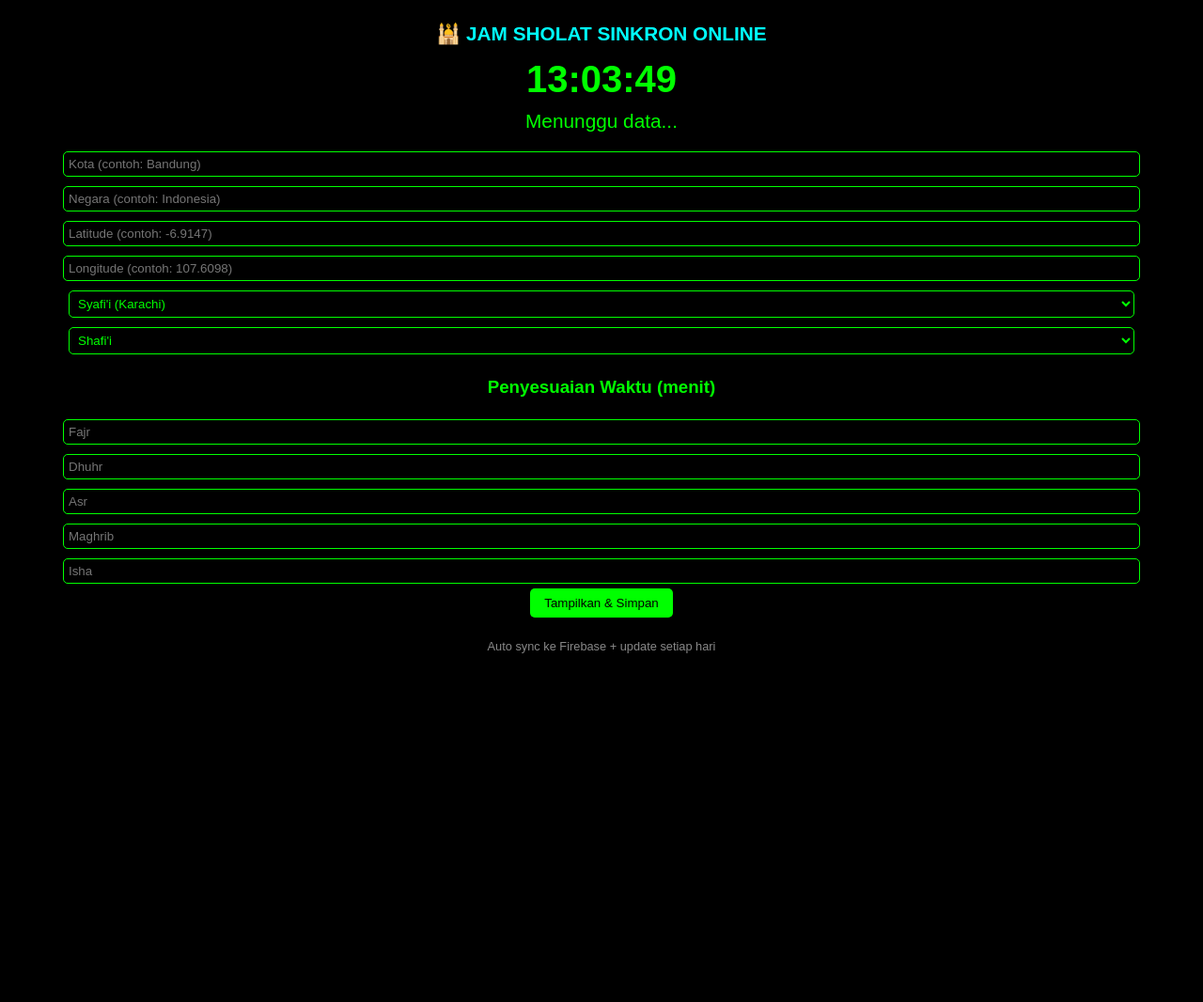
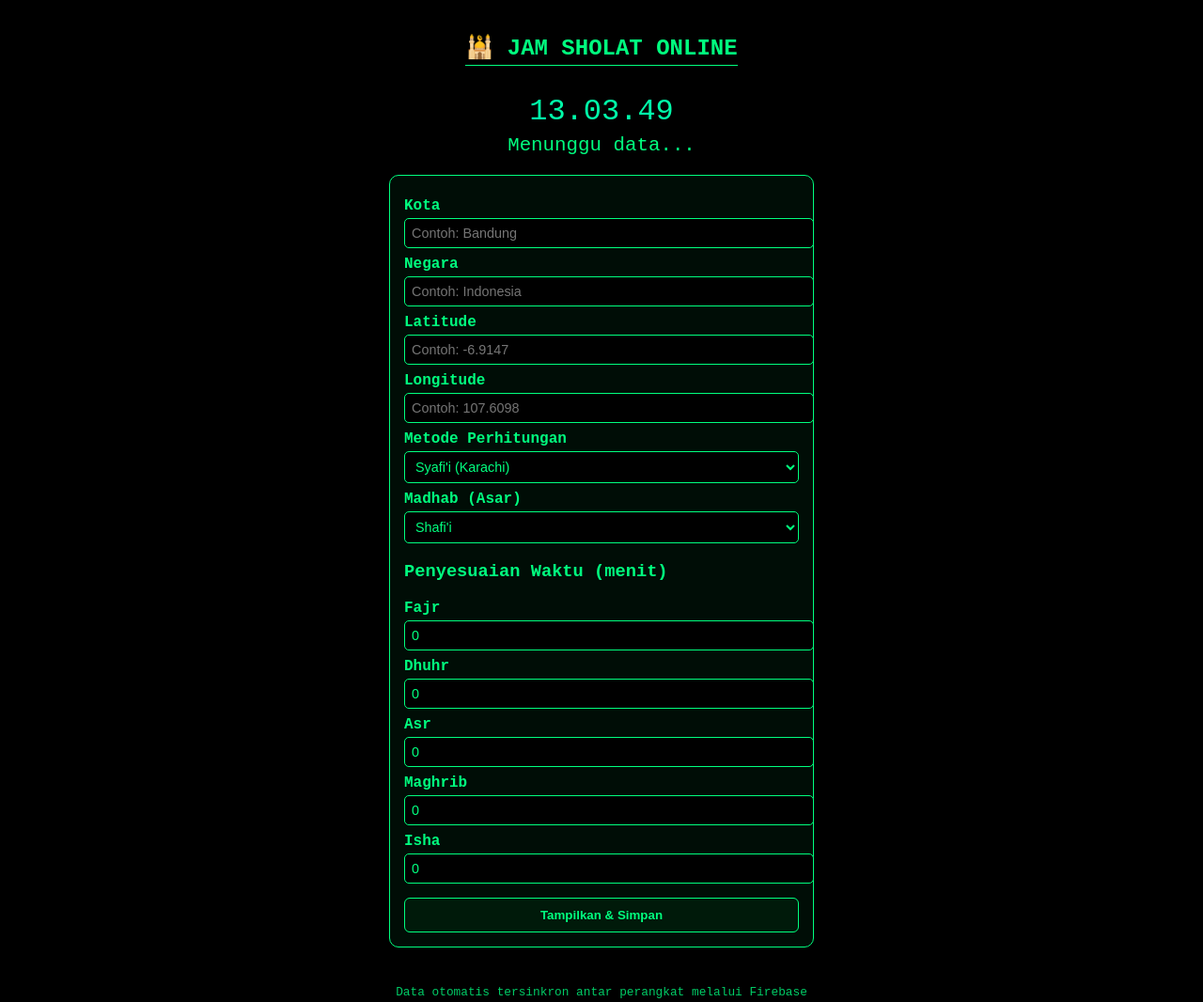
Before and after one commit to bengkelberkah/jam-sholat, a plain HTML site: page index.html in a window 1280 px wide. Shown: the whole page at 94% size. Before the commit the page ends 800 px from the top, so only its background shows below. Drawn offline with Linux system fonts and the light colour scheme; no server answers.

Commit message:
Update index.html
Signed-off-by: bengkelberkah <70417071+bengkelberkah@users.noreply.github.com>

```diff
--- a/index.html
+++ b/index.html
@@ -6,70 +6,146 @@
 <title>Jam Sholat Sinkron Firebase</title>
 <style>
 body {
-  font-family: 'Arial', sans-serif;
+  font-family: "Courier New", monospace;
   background: #000;
-  color: #0f0;
+  color: #00ff7f;
+  margin: 0;
+  padding: 20px;
   text-align: center;
-  margin: 0;
+}
+h1 {
+  color: #00ff7f;
+  font-size: 1.5em;
+  border-bottom: 1px solid #00ff7f;
+  display: inline-block;
+  padding-bottom: 4px;
+  margin-bottom: 20px;
+}
+#clock {
+  font-size: 2em;
+  margin-top: 10px;
+  color: #00ffaa;
+}
+#timeleft {
+  font-size: 1.3em;
+  margin-top: 6px;
+  color: #00ff7f;
+}
+#nextPrayer {
+  font-size: 1em;
+  color: #80ffb3;
+  margin-bottom: 20px;
+}
+.card {
+  border: 1px solid #00ff7f;
+  border-radius: 10px;
+  padding: 15px;
+  background: rgba(0, 255, 127, 0.05);
+  max-width: 420px;
+  margin: 10px auto;
+  text-align: left;
+}
+label {
+  font-weight: bold;
+  color: #00ff7f;
+  display: block;
+  margin-top: 8px;
+}
+input, select {
+  width: 100%;
+  padding: 7px;
+  margin-top: 4px;
+  border: 1px solid #00ff7f;
+  border-radius: 5px;
+  background: #000;
+  color: #00ff7f;
+  font-size: 0.9em;
+}
+button {
+  width: 100%;
+  margin-top: 15px;
   padding: 10px;
+  border: 1px solid #00ff7f;
+  border-radius: 6px;
+  background: #001a0a;
+  color: #00ff7f;
+  font-weight: bold;
+  cursor: pointer;
 }
-h1 {font-size: 1.3em; color: #0ff;}
-#clock {font-size: 2.5em; margin: 10px 0; font-weight: bold;}
-#timeleft {font-size: 1.3em; margin-bottom: 15px;}
-#nextPrayer {font-size: 1.1em; color: #fff;}
-table {width: 100%; color: #0f0; font-size: 0.9em; border-collapse: collapse; margin-top: 10px;}
-td, th {border: 1px solid #0f0; padding: 5px;}
-button {background: #0f0; color: #000; padding: 8px 15px; border: none; border-radius: 5px; cursor: pointer;}
-button:active {background: #0c0;}
-input, select {
-  margin: 5px; padding: 5px;
-  width: 90%; border-radius: 5px;
-  border: 1px solid #0f0; background: #000; color: #0f0;
+button:hover {
+  background: #003319;
 }
-.small {font-size: 0.8em; color: #888;}
+table {
+  width: 100%;
+  max-width: 420px;
+  margin: 20px auto;
+  border-collapse: collapse;
+  border: 1px solid #00ff7f;
+}
+th, td {
+  border: 1px solid #00ff7f;
+  padding: 6px;
+  text-align: center;
+  color: #baffd9;
+}
+th {
+  background: #003319;
+  color: #00ff7f;
+}
+.small {
+  font-size: 0.8em;
+  color: #00cc66;
+  margin-top: 10px;
+}
 </style>
 </head>
 <body>
-<h1>🕌 JAM SHOLAT SINKRON ONLINE</h1>
+<h1>🕌 JAM SHOLAT ONLINE</h1>
 <div id="clock">00:00:00</div>
 <div id="timeleft">Menunggu data...</div>
 <div id="nextPrayer"></div>
 
-<div>
-  <input id="city" placeholder="Kota (contoh: Bandung)" />
-  <input id="country" placeholder="Negara (contoh: Indonesia)" />
-  <input id="lat" placeholder="Latitude (contoh: -6.9147)" />
-  <input id="lon" placeholder="Longitude (contoh: 107.6098)" />
+<div class="card">
+  <label>Kota</label>
+  <input id="city" placeholder="Contoh: Bandung" />
+  <label>Negara</label>
+  <input id="country" placeholder="Contoh: Indonesia" />
+  <label>Latitude</label>
+  <input id="lat" placeholder="Contoh: -6.9147" />
+  <label>Longitude</label>
+  <input id="lon" placeholder="Contoh: 107.6098" />
+
+  <label>Metode Perhitungan</label>
   <select id="method">
     <option value="12">Syafi'i (Karachi)</option>
     <option value="1">Hanafi (MWL)</option>
     <option value="3">ISNA</option>
     <option value="4">Umm Al-Qura</option>
   </select>
+
+  <label>Madhab (Asar)</label>
   <select id="madhab">
     <option value="0">Shafi'i</option>
     <option value="1">Hanafi</option>
   </select>
 
   <h3>Penyesuaian Waktu (menit)</h3>
-  <input id="adjFajr" type="number" placeholder="Fajr" />
-  <input id="adjDhuhr" type="number" placeholder="Dhuhr" />
-  <input id="adjAsr" type="number" placeholder="Asr" />
-  <input id="adjMaghrib" type="number" placeholder="Maghrib" />
-  <input id="adjIsha" type="number" placeholder="Isha" />
+  <label>Fajr</label><input id="adjFajr" type="number" value="0" />
+  <label>Dhuhr</label><input id="adjDhuhr" type="number" value="0" />
+  <label>Asr</label><input id="adjAsr" type="number" value="0" />
+  <label>Maghrib</label><input id="adjMaghrib" type="number" value="0" />
+  <label>Isha</label><input id="adjIsha" type="number" value="0" />
 
   <button id="btnLoad">Tampilkan & Simpan</button>
 </div>
 
 <table id="times"></table>
-<p class="small">Auto sync ke Firebase + update setiap hari</p>
+<p class="small">Data otomatis tersinkron antar perangkat melalui Firebase</p>
 
 <script type="module">
-// === Firebase ===
 import { initializeApp } from "https://www.gstatic.com/firebasejs/12.4.0/firebase-app.js";
 import { getDatabase, ref, set, onValue } from "https://www.gstatic.com/firebasejs/12.4.0/firebase-database.js";
 
-// Firebase configuration kamu
 const firebaseConfig = {
   apiKey: "AIzaSyBdkkgnyBXUBBCYszktz8SRxfQ5COtjqfI",
   authDomain: "jam-sholat-2893a.firebaseapp.com",
@@ -85,21 +161,13 @@ const app = initializeApp(firebaseConfig);
 const db = getDatabase(app);
 
 const el = id => document.getElementById(id);
-let currentClock = '00:00:00';
-let currentCountdown = '00:00:00';
-let nextPrayerName = '-';
 let countdownInterval;
 
-// === Fungsi dasar ===
 function stripTZ(s){return (s||'').toString().match(/\d{1,2}:\\d{2}/)?.[0]||s;}
 function composeDateTime(t){const[h,m]=stripTZ(t).split(':').map(Number);const n=new Date();return new Date(n.getFullYear(),n.getMonth(),n.getDate(),h,m,0);}
 function adjustTime(t,o){const d=composeDateTime(t);d.setMinutes(d.getMinutes()+o);return `${d.getHours().toString().padStart(2,'0')}:${d.getMinutes().toString().padStart(2,'0')}`;}
 function computeNext(t){const k=['Fajr','Sunrise','Dhuhr','Asr','Maghrib','Isha'];const now=Date.now();for(const key of k){const d=composeDateTime(t[key]);if(d.getTime()>now)return{key,at:d};}const tm=new Date(Date.now()+86400000);const[h,m]=stripTZ(t['Fajr']).split(':').map(Number);return{key:'Fajr',at:new Date(tm.getFullYear(),tm.getMonth(),tm.getDate(),h,m,0)};}
 
-async function fetchByCoords(lat,lon,method,madhab){
-  const url=`https://api.aladhan.com/v1/timings?latitude=${lat}&longitude=${lon}&method=${method}&madhab=${madhab}`;
-  const r=await fetch(url);const j=await r.json();if(j.code!==200)throw new Error('Gagal ambil data');return j.data;
-}
 async function fetchByCity(city,country,method,madhab){
   const url=`https://api.aladhan.com/v1/timingsByCity?city=${encodeURIComponent(city)}&country=${encodeURIComponent(country)}&method=${method}&madhab=${madhab}`;
   const r=await fetch(url);const j=await r.json();if(j.code!==200)throw new Error('Gagal ambil data');return j.data;
@@ -118,11 +186,7 @@ function applyAdjustments(t){
 
 function updateClock(){
   const n=new Date();
-  const h=String(n.getHours()).padStart(2,'0');
-  const m=String(n.getMinutes()).padStart(2,'0');
-  const s=String(n.getSeconds()).padStart(2,'0');
-  currentClock=`${h}:${m}:${s}`;
-  el('clock').textContent=currentClock;
+  el('clock').textContent = n.toLocaleTimeString('id-ID', { hour12:false });
 }
 setInterval(updateClock,1000);
 
@@ -131,10 +195,9 @@ function updateTimeLeft(next){
   const diff=next.at-now;
   if(diff<=0){el('timeleft').textContent='Masuk waktu sholat berikutnya';return;}
   const t=Math.floor(diff/1000),h=Math.floor(t/3600),m=Math.floor((t%3600)/60),s=t%60;
-  currentCountdown=`${String(h).padStart(2,'0')}:${String(m).padStart(2,'0')}:${String(s).padStart(2,'0')}`;
-  el('timeleft').textContent=`Menuju ${next.key}: ${currentCountdown}`;
+  const txt=`${String(h).padStart(2,'0')}:${String(m).padStart(2,'0')}:${String(s).padStart(2,'0')}`;
+  el('timeleft').textContent=`Menuju ${next.key}: ${txt}`;
   el('nextPrayer').textContent=`Sholat berikutnya: ${next.key}`;
-  nextPrayerName=next.key;
 }
 
 function updateUI(data){
@@ -177,7 +240,6 @@ onValue(ref(db,'settings/'), async (snapshot)=>{
   try{
     let data;
     if(s.city && s.country) data=await fetchByCity(s.city,s.country,s.method,s.madhab);
-    else if(s.lat && s.lon) data=await fetchByCoords(s.lat,s.lon,s.method,s.madhab);
     updateUI(data);
   }catch(e){console.error('Gagal ambil data:',e);}
 });
@@ -188,14 +250,11 @@ el('btnLoad').addEventListener('click', async ()=>{
   const s={
     city:el('city').value.trim(),
     country:el('country').value.trim(),
-    lat:el('lat').value.trim(),
-    lon:el('lon').value.trim(),
     method:el('method').value,
     madhab:el('madhab').value
   };
   let data;
   if(s.city&&s.country)data=await fetchByCity(s.city,s.country,s.method,s.madhab);
-  else if(s.lat&&s.lon)data=await fetchByCoords(s.lat,s.lon,s.method,s.madhab);
   updateUI(data);
   alert('✅ Setting tersimpan & disinkronkan ke semua perangkat!');
 });
```
